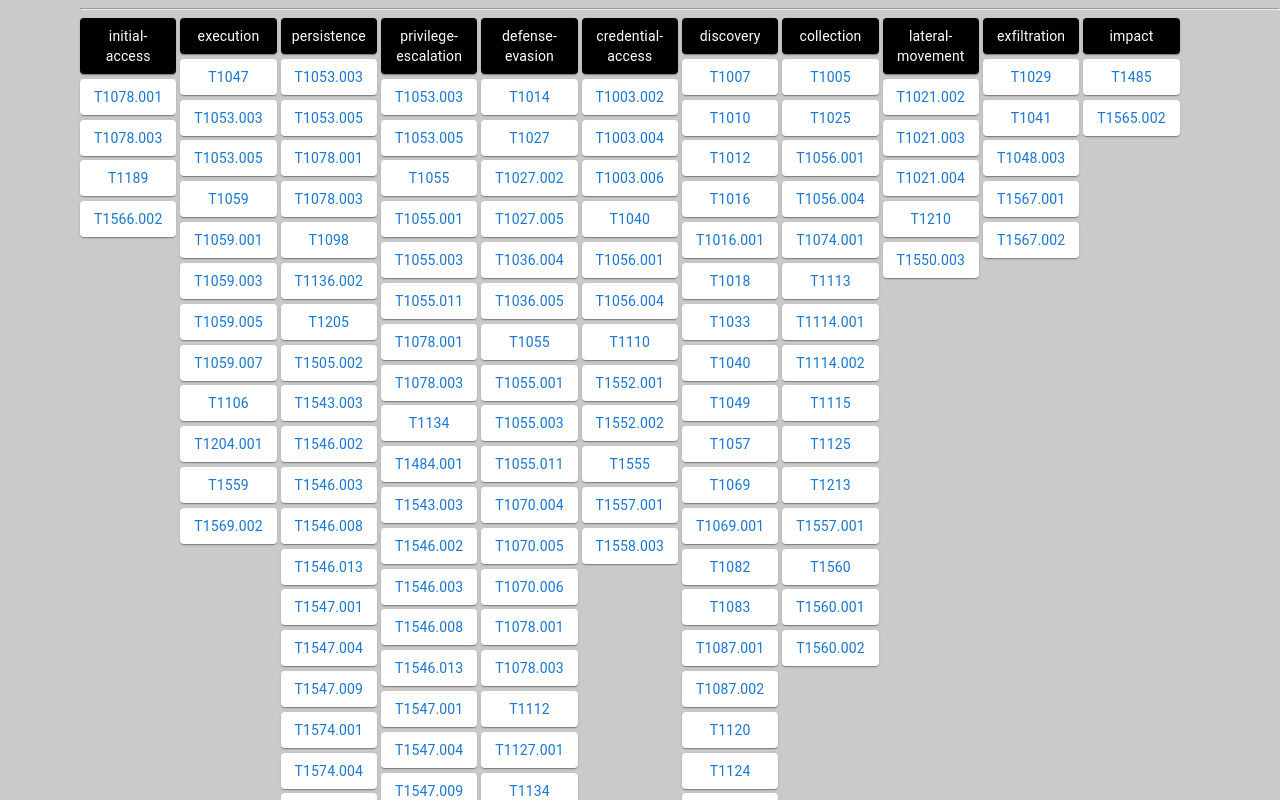
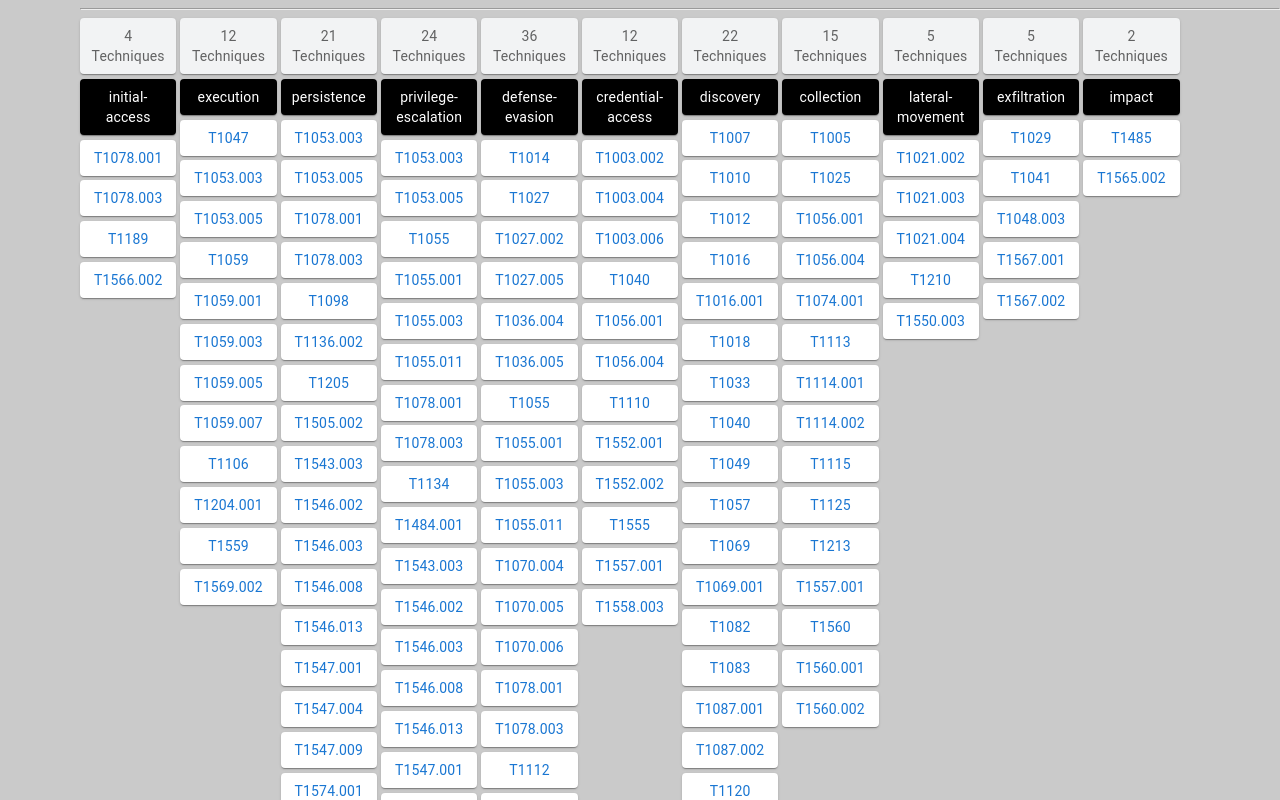
Before and after one commit to dfirence/r5_sketches, a React (Create React App) app: page / in a window 1280 px wide. Shown: the top 800 px of the page. Built offline with nearby package versions, Linux system fonts and the light colour scheme.

Commit message:
add count

```diff
--- a/src/components/mitre/threat-objects/TacticalProfile.js
+++ b/src/components/mitre/threat-objects/TacticalProfile.js
@@ -64,10 +64,17 @@ export default function ({ data }) {
 }
 
 export const Tactic = ({ name, techniques}) => {
+  const [count, setCount] = React.useState(0);
+
+  React.useEffect(() => {
+    if (count === undefined) return
+    setCount(() => techniques.length)
+  }, [count, techniques.length]);
   return (
     <React.Fragment>
       <Grid item xs={1}>
         <Stack spacing={0.6}>
+          <Item sx={{ backgroundColor: '#F2F3F4', color: '#FFFFF'}}>{`${count} Techniques`}</Item>
           <Item sx={{ backgroundColor: 'black', color: '#FFFFFF'}}>{name}</Item>
           { techniques.map(t => (
             <Item key={uuidv4()}>
```
